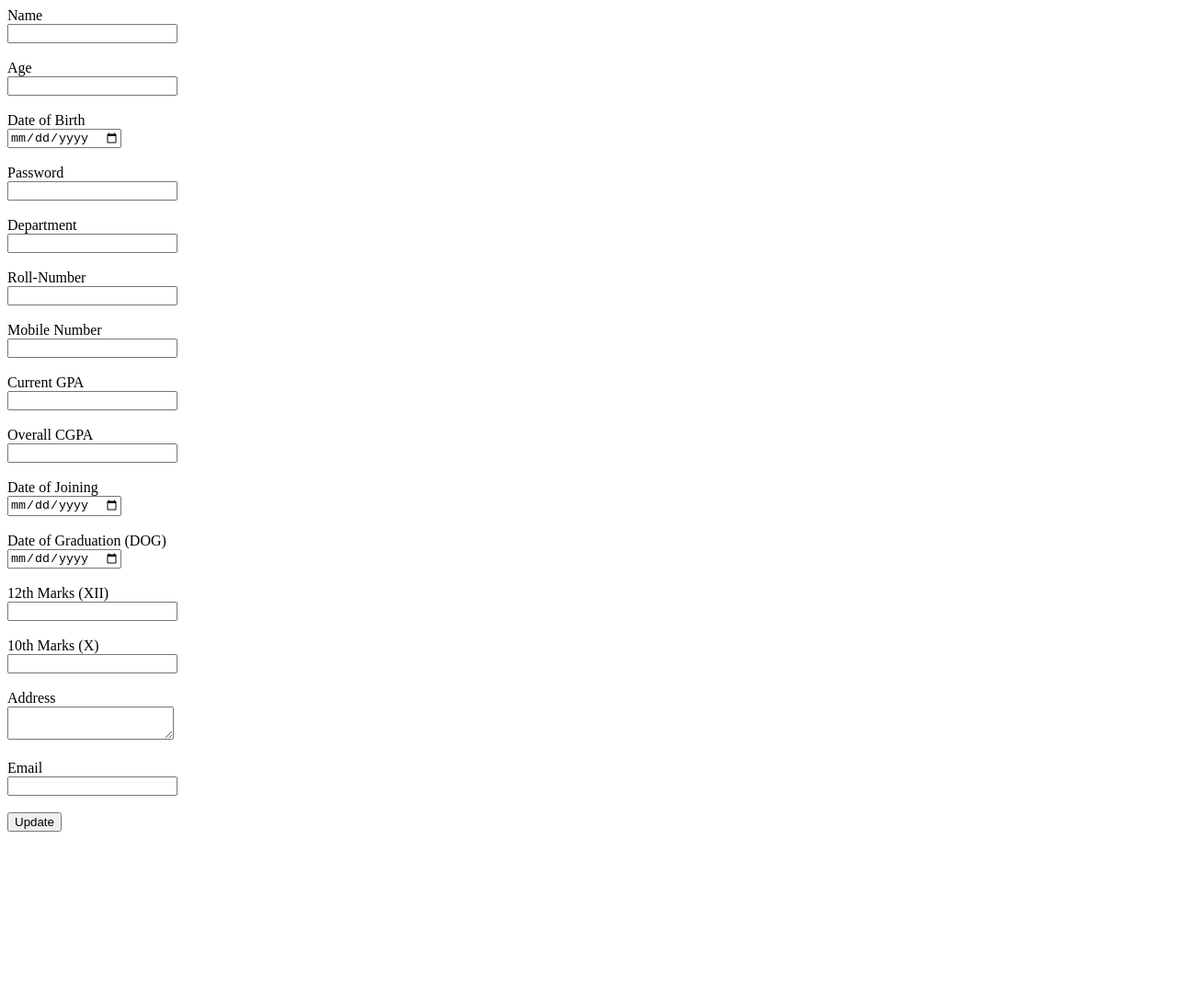
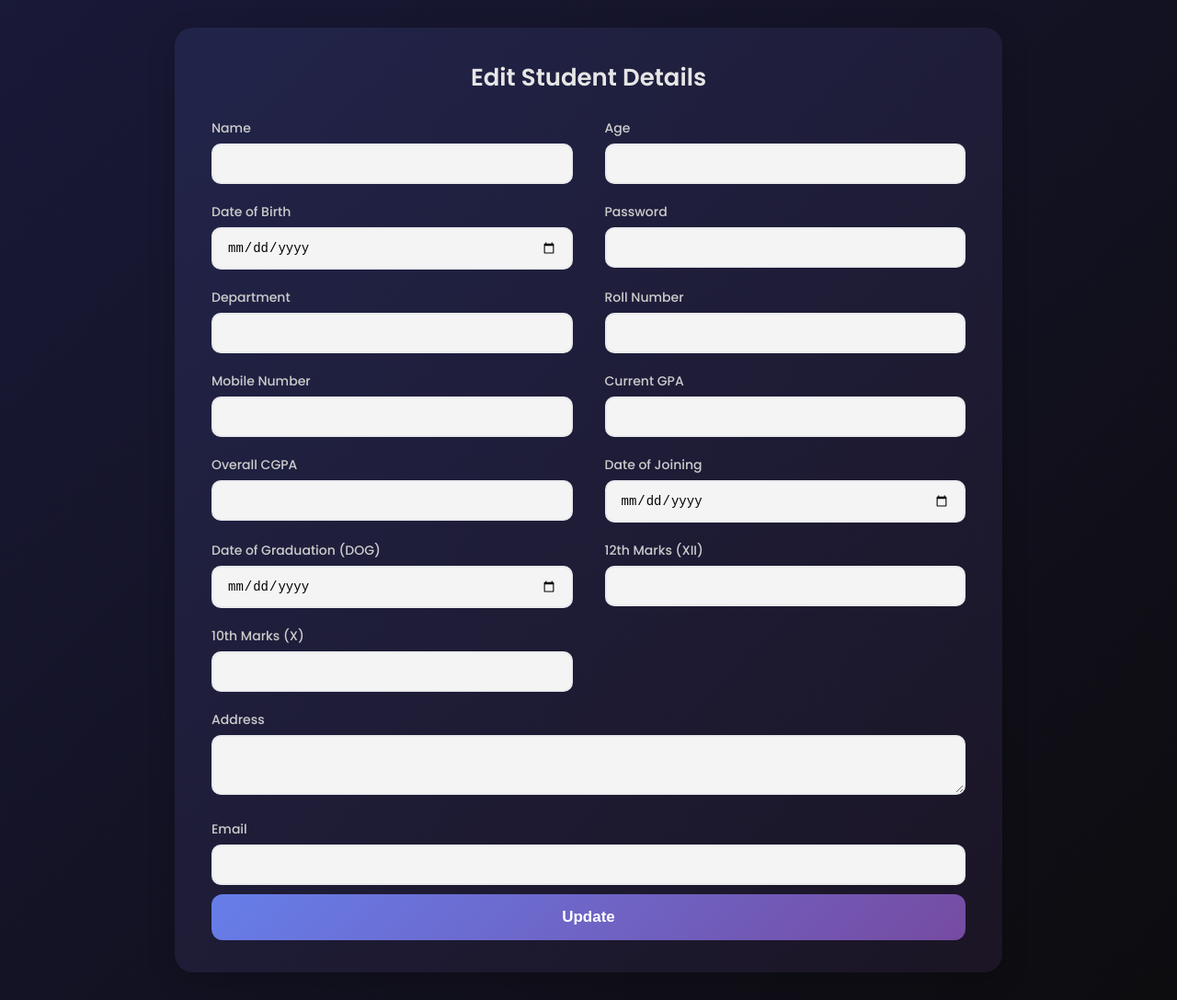
Before and after one commit to Sanjai1232/STUDENT_DATABASE_MANAGEMNT, a website: page FRONT-END/Updatestu.html in a window 1280 px wide. Shown: the whole page at 92% size. Before the commit the page ends 912 px from the top, so only its background shows below. Drawn offline with Linux system fonts and the light colour scheme.

Commit message:
added css for update students page

```diff
--- /dev/null
+++ b/CSS/update.css
@@ -0,0 +1,99 @@
+@import url('https://fonts.googleapis.com/css2?family=Poppins:wght@300;400;500;600&display=swap');
+
+* {
+    margin: 0;
+    padding: 0;
+    box-sizing: border-box;
+}
+
+body {
+    font-family: 'Poppins', sans-serif;
+    background: linear-gradient(135deg, #191938 0%, #0d0c0f 100%);
+    min-height: 100vh;
+    display: flex;
+    align-items: center;
+    justify-content: center;
+    padding: 30px;
+}
+
+/* Wider container */
+.form-container {
+    background: linear-gradient(135deg, rgba(102,126,234,0.12) 0%, rgba(118,75,162,0.12) 100%);
+    width: 100%;
+    max-width: 900px;  /* wider */
+    padding: 35px 40px;
+    border-radius: 20px;
+    box-shadow: 0 8px 30px rgba(0,0,0,0.2);
+}
+
+/* Heading */
+h2 {
+    text-align: center;
+    color: #e6e6e6;
+    margin-bottom: 25px;
+    font-size: 26px;
+    font-weight: 600;
+}
+
+/* 2 column grid */
+.grid {
+    display: grid;
+    grid-template-columns: 1fr 1fr;  /* 2 columns */
+    gap: 20px 35px; /* less height spacing */
+}
+
+/* Full width elements inside grid */
+.full-width {
+    grid-column: span 2;
+}
+
+label {
+    color: #cccccc;
+    font-size: 14px;
+    font-weight: 500;
+    margin-bottom: 6px;
+    display: block;
+}
+
+input, textarea {
+    width: 100%;
+    padding: 12px 15px;
+    border-radius: 10px;
+    border: 2px solid #e8eaed;
+    background: #f4f4f4;
+    font-size: 14px;
+    transition: all 0.3s ease;
+    outline: none;
+}
+
+input:focus,
+textarea:focus {
+    border-color: #667eea;
+    background: white;
+    box-shadow: 0 0 0 4px rgba(102, 126, 234, 0.15);
+}
+
+textarea {
+    height: 65px; /* reduced height */
+    resize: vertical;
+}
+
+/* Button */
+button {
+    width: 100%;
+    padding: 15px;
+    background: linear-gradient(135deg, #667eea 0%, #764ba2 100%);
+    color: white;
+    border: none;
+    border-radius: 12px;
+    font-size: 17px;
+    font-weight: 600;
+    cursor: pointer;
+    margin-top: 10px;
+    transition: 0.3s ease;
+}
+
+button:hover {
+    transform: translateY(-2px);
+    box-shadow: 0 6px 20px rgba(102,126,234,0.3);
+}
--- a/FRONT-END/Updatestu.html
+++ b/FRONT-END/Updatestu.html
@@ -4,54 +4,96 @@
     <meta charset="UTF-8">
     <meta name="viewport" content="width=device-width, initial-scale=1.0">
     <title>Edit Students</title>
+    <link rel="stylesheet" href="../CSS/update.css">
 </head>
 <body>
-    <label>Name</label><br>
-    <input id="name" type="text" name="name"><br><br>
+<body>
+    <div class="form-container">
+        <h2>Edit Student Details</h2>
 
-    <label>Age</label><br>
-    <input id="age" type="text" name="age"><br><br>
+        <div class="grid">
 
-    <label>Date of Birth</label><br>
-    <input id="dob" type="date" name="DOB"><br><br>
+            <div>
+                <label>Name</label>
+                <input id="name" type="text" name="name">
+            </div>
 
-    <label>Password</label><br>
-    <input id="password" type="password" name="password"><br><br>
+            <div>
+                <label>Age</label>
+                <input id="age" type="text" name="age">
+            </div>
 
-    <label>Department</label><br>
-    <input id="Department" type="text" name="department"><br><br>
+            <div>
+                <label>Date of Birth</label>
+                <input id="dob" type="date" name="DOB">
+            </div>
 
-     <label>Roll-Number</label><br>
-    <input id="rno" type="text" name="rno"><br><br>
+            <div>
+                <label>Password</label>
+                <input id="password" type="password" name="password">
+            </div>
 
-    <label>Mobile Number</label><br>
-    <input id="mno" type="text" name="MobileNumber"><br><br>
+            <div>
+                <label>Department</label>
+                <input id="Department" type="text" name="department">
+            </div>
 
-    <label>Current GPA</label><br>
-    <input id="gpa" type="text" name="CurrentGPA"><br><br>
+            <div>
+                <label>Roll Number</label>
+                <input id="rno" type="text" name="rno">
+            </div>
 
-    <label>Overall CGPA</label><br>
-    <input id="cgpa" type="text" name="OverallCGPA"><br><br>
+            <div>
+                <label>Mobile Number</label>
+                <input id="mno" type="text" name="MobileNumber">
+            </div>
 
-    <label>Date of Joining</label><br>
-    <input id="DOJ" type="date" name="Dateofjoin"><br><br>
+            <div>
+                <label>Current GPA</label>
+                <input id="gpa" type="text" name="CurrentGPA">
+            </div>
 
-    <label>Date of Graduation (DOG)</label><br>
-    <input id="DOG" type="date" name="DOG"><br><br>
+            <div>
+                <label>Overall CGPA</label>
+                <input id="cgpa" type="text" name="OverallCGPA">
+            </div>
 
-    <label>12th Marks (XII)</label><br>
-    <input id="xii" type="text" name="Xii_marks"><br><br>
+            <div>
+                <label>Date of Joining</label>
+                <input id="DOJ" type="date" name="Dateofjoin">
+            </div>
 
-    <label>10th Marks (X)</label><br>
-    <input id="x" type="text" name="x_marks"><br><br>
+            <div>
+                <label>Date of Graduation (DOG)</label>
+                <input id="DOG" type="date" name="DOG">
+            </div>
 
-    <label>Address</label><br>
-    <textarea id="add" name="address"></textarea><br><br>
+            <div>
+                <label>12th Marks (XII)</label>
+                <input id="xii" type="text" name="Xii_marks">
+            </div>
 
-    <label>Email</label><br>
-    <input id="email" type="email" name="email"><br><br>
+            <div>
+                <label>10th Marks (X)</label>
+                <input id="x" type="text" name="x_marks">
+            </div>
 
-    <button id="btn" type="submit">Update</button>
+            <div class="full-width">
+                <label>Address</label>
+                <textarea id="add" name="address"></textarea>
+            </div>
+
+            <div class="full-width">
+                <label>Email</label>
+                <input id="email" type="email" name="email">
+            </div>
+
+        </div>
+
+        <button id="btn" type="submit">Update</button>
+    </div>
+
 <script src="../Script/Updatestu.js"></script>
 </body>
+</body>
 </html>
```
